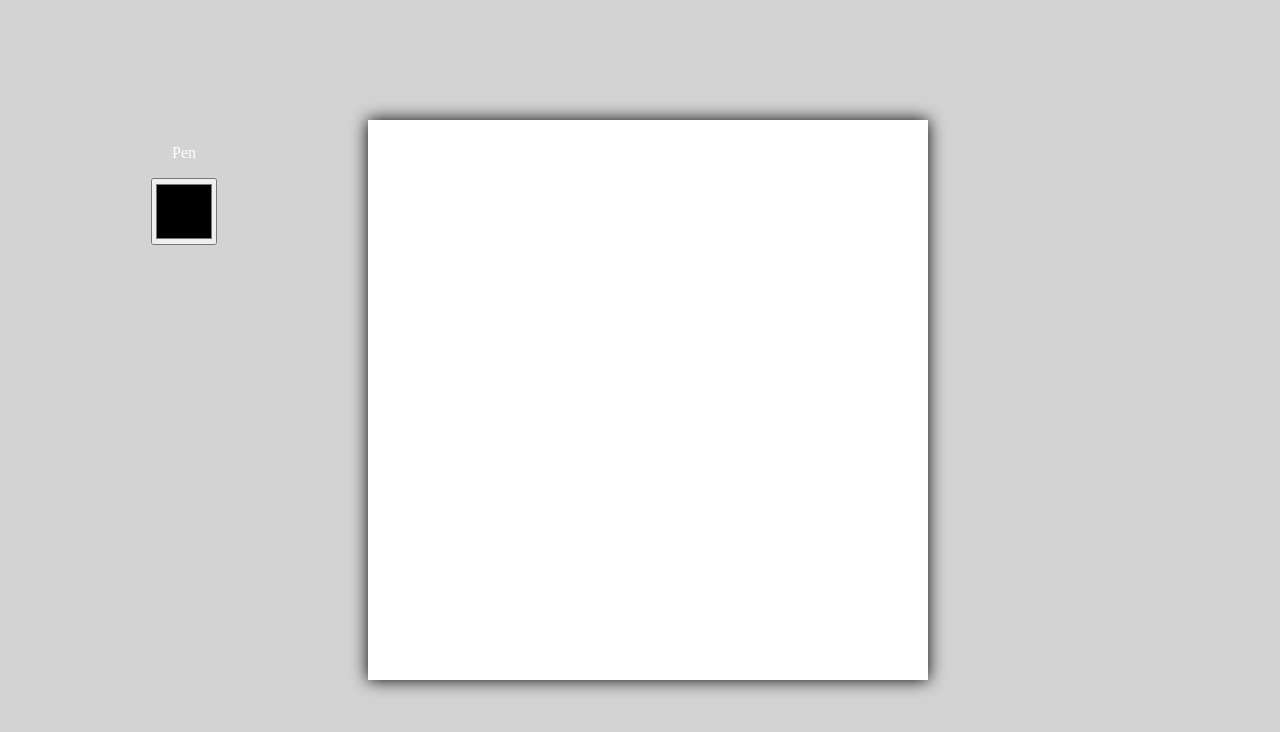
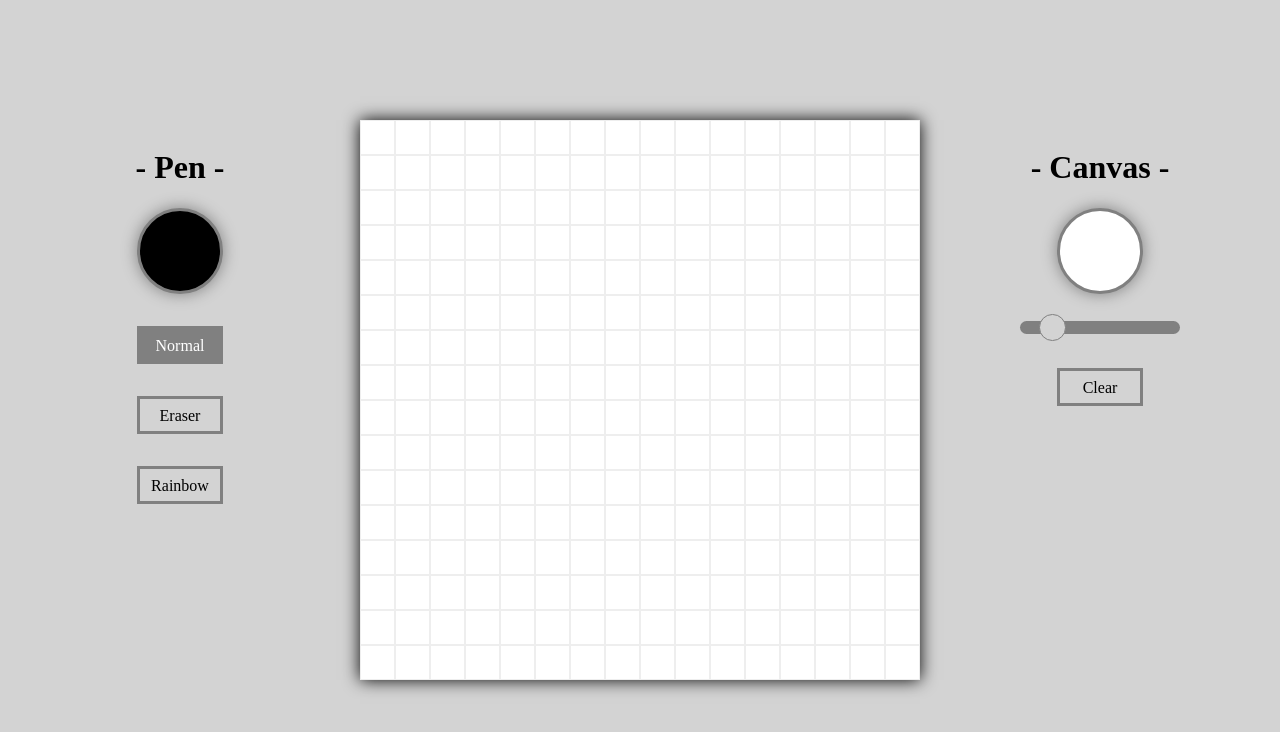
Before and after one commit to Eutrius/etch-a-sketch, a plain HTML site: page index.html in a window 1280 px wide. Drawn offline with Linux system fonts and the light colour scheme.

Commit message:
left section done

```diff
--- a/index.html
+++ b/index.html
@@ -10,13 +10,25 @@
 <body>
     <div id="container">
         <div id="left-section">
-            <p>Pen</p>
-                <input type="color" id="pen-color">
+            <h1>- Pen -</h1>
+            <div id="color-picker-pen-button" class="color-picker-button">
+                <input type="color" id="color-picker-pen">
+            </div>
+            <div id="normal" class="button pen-mode selectedMode">Normal</div>
+            <div id="eraser" class="button pen-mode">Eraser</div>
+            <div id="rainbow" class="button pen-mode">Rainbow</div>
 
         </div>
         <div id="center-section">
         </div>
-        <div id="right-section"></div>
+        <div id="right-section">
+            <h1>- Canvas -</h1>
+            <div id="color-picker-canvas-button" class="color-picker-button">
+                <input type="color" id="color-picker-canvas">
+            </div>
+            <input type="range" min="8" max="64" value="16" id="size-range">
+            <div id="clear" class="button">Clear</div>
+        </div>
 
 
     </div>
--- a/main.js
+++ b/main.js
@@ -1,38 +1,48 @@
 const canvasContainer = document.getElementById("center-section");
-
-let currentPenColor = "#000";
-let currentCanvasColor = "#fff";
-let penDown = false;
+const colorPickerPen = document.getElementById("color-picker-pen");
+const colorPickerPenButton = document.getElementById("color-picker-pen-button");
+const penMode = Array.from(document.getElementsByClassName("pen-mode"));
+const colorPickerCanvas = document.getElementById("color-picker-canvas");
+const colorPickerCanvasButton = document.getElementById("color-picker-canvas-button");
+const clear = document.getElementById("clear");
 
 
-function generateCanvas(size) {
+let pickedPenColor = "black";
+let pickedCanvasColor = "white";
+let penDown = false;
+let canvasSize = 16;
+
+colorPickerPenButton.style.backgroundColor = pickedPenColor;
+colorPickerCanvasButton.style.backgroundColor = pickedCanvasColor;
+
+penMode.forEach(element => {element.addEventListener("click",selectMode)});
+colorPickerPen.addEventListener("change",changePenColor);
+colorPickerPenButton.addEventListener("mousedown",openColorPicker);
+colorPickerCanvas.addEventListener("change",changeCanvasColor);
+colorPickerCanvasButton.addEventListener("mousedown",openColorPicker);
+clear.addEventListener("click",clearCanvas);
+
+
+function generateCanvas(size,canvasColor) {
     let tempCanvas = document.createElement("div");
     tempCanvas.className = "canvas";
     tempCanvas.style.gridTemplateColumns = `repeat(${size},1fr)`;
     tempCanvas.style.gridTemplateRows = `repeat(${size},1fr)`;
     for (let i = 0; i < size * size; i++) {
-        generateCell(tempCanvas);
+        generateCell(tempCanvas,canvasColor);
     }
-    allowDraw(tempCanvas);
     canvasContainer.appendChild(tempCanvas);
-
-
 }
 
-function generateCell(canvasNode) {
+function generateCell(canvasNode,cellColor) {
     let tempDiv = document.createElement("div");
     tempDiv.className = "cell";
+    tempDiv.style.backgroundColor = cellColor;
+    tempDiv.addEventListener("mousedown",togglePenDown);
+    tempDiv.addEventListener("mouseup",togglePenUp);
+    tempDiv.addEventListener("mousedown",color);
+    tempDiv.addEventListener('mouseover',color);
     canvasNode.appendChild(tempDiv);
-}
-
-function allowDraw(canvasNode) {
-    let cellsArray = canvasNode.getElementsByClassName("cell");
-    for (let i = 0; i  < cellsArray.length; i++) {
-        cellsArray.item(i).addEventListener("mousedown",togglePenDown);
-        cellsArray.item(i).addEventListener("mouseup",togglePenUp);
-        cellsArray.item(i).addEventListener("mousedown",color);
-        cellsArray.item(i).addEventListener('mouseover',color);
-    }
 }
 
 function togglePenDown() {
@@ -43,13 +53,66 @@ function togglePenUp() {
     penDown = false;
 }
 
-
 function color(e) {
+    let penColor = pickedPenColor;
+    let activeMode = getActiveMode();
+    if(activeMode.id == "eraser") {
+        penColor = pickedCanvasColor;
+    } else if(activeMode.id == "rainbow") {
+        penColor = generateRandomColor();
+    }
     if (penDown) {
-        e.target.style.backgroundColor = currentPenColor;
+        e.target.style.backgroundColor = penColor;
     }
 }
 
+function openColorPicker(e) {
+    let colorPickerButton = e.target;
+    let colorPicker = colorPickerButton.firstElementChild;
+    colorPicker.click();
+}
 
+function changePenColor(e) {
+    let color = e.target.value;
+    colorPickerPenButton.style.backgroundColor = color;
+    pickedPenColor = color;
+}
 
-generateCanvas(16);
+function changeCanvasColor(e) {
+    let color = e.target.value;
+    colorPickerCanvasButton.style.backgroundColor = color;
+    pickedCanvasColor = color;
+    clearCanvas();
+}
+
+function clearCanvas() {
+    canvasContainer.removeChild(canvasContainer.firstElementChild);
+    generateCanvas(canvasSize,pickedCanvasColor);
+
+}
+
+function selectMode(e) {
+    let activeMode = getActiveMode();
+    if(activeMode) {
+        activeMode.className = "button pen-mode";
+        activeMode.addEventListener("click", selectMode);
+    }
+    let element = e.target;
+    element.classList.toggle("button");
+    element.classList.toggle("selectedMode");
+    element.removeEventListener("click",selectMode);
+}
+
+function getActiveMode() {
+    let activeMode = document.getElementsByClassName("selectedMode")[0];
+    return activeMode;
+}
+
+function generateRandomColor() {
+    let r = Math.floor(Math.random() * 256);
+    let g = Math.floor(Math.random() * 256);
+    let b = Math.floor(Math.random() * 256);
+    return `rgb(${r},${g},${b})`;
+}
+
+generateCanvas(canvasSize,pickedCanvasColor);
--- a/style.css
+++ b/style.css
@@ -2,9 +2,11 @@ body,html {
     margin: 0;
     padding: 0;
     background-color: lightgrey;
-    color: white;
+    color: black;
     height: 100%;
     width: 100%;
+    user-select: none;
+    cursor: default;
 }
 #container {
     display: flex;
@@ -27,6 +29,55 @@ body,html {
     align-items: center;
 }
 
+#right-section {
+    margin-top: 1em;
+    margin-right: 1em;
+    display: flex;
+    flex-direction: column;
+    height: 35em;
+    align-items: center;
+}
+
+#color-picker-pen {
+    visibility: hidden;
+    margin-top: 4em;
+    margin-left: 3em;
+}
+
+#color-picker-canvas {
+    visibility: hidden;
+    margin-top: 4em;
+    margin-left: -13em;
+}
+
+#size-range{
+    margin-top: 2em;
+    -webkit-appearance: none;
+    border-radius: 1em;
+    background-color: grey;
+    height: 1em;
+    width: 12em;
+}
+
+#size-range::-webkit-slider-thumb {
+    -webkit-appearance: none;
+    background: lightgrey;
+    border: 1px solid grey;
+    border-radius: 50%;
+    width: 2em;
+    height: 2em;
+    cursor: pointer;
+}
+
+#size-range::-webkit-slider-thumb:active {
+    transform: scale(1.1);
+}
+
+#clear:active{
+    animation: forwards clearButtonClick;
+    animation-duration: 0.1s;
+}
+
 
 .canvas {
     display: grid;
@@ -36,11 +87,51 @@ body,html {
     box-shadow: 0 0 1em black;
 }
 
-#pen-color {
-    width: 5em;
-    height: 5em;
+.cell {
+    border-collapse: collapse;
+    border: 1px groove
 }
 
-.cell {
-    border: 1 solid black;
+
+.button {
+    margin-top: 2em;
+    padding-top: 0.5em;
+    border: 0.2em solid grey;
+    text-align: center;
+    width: 5em;
+    max-height: 1.5em;
 }
+
+.color-picker-button {
+    box-shadow: 0 0 1em grey;
+    border: 0.2em solid grey;
+    border-radius: 50%;
+    width: 5em;
+    max-height: 5em;
+
+}
+
+.button:hover,.color-picker-button:hover {
+    transform: scale(1.1);
+    cursor: pointer;
+}
+
+.selectedMode {
+    width: 5em;
+    max-height: 1.5em;
+    margin-top: 2em;
+    padding-top: 0.5em;
+    text-align: center;
+    border: 0.2em solid grey;
+    background-color: grey;
+    color: white;
+    cursor: default;
+
+}
+
+@keyframes clearButtonClick {
+    to {
+        background-color: grey;
+        color: white;
+    }
+}
```
